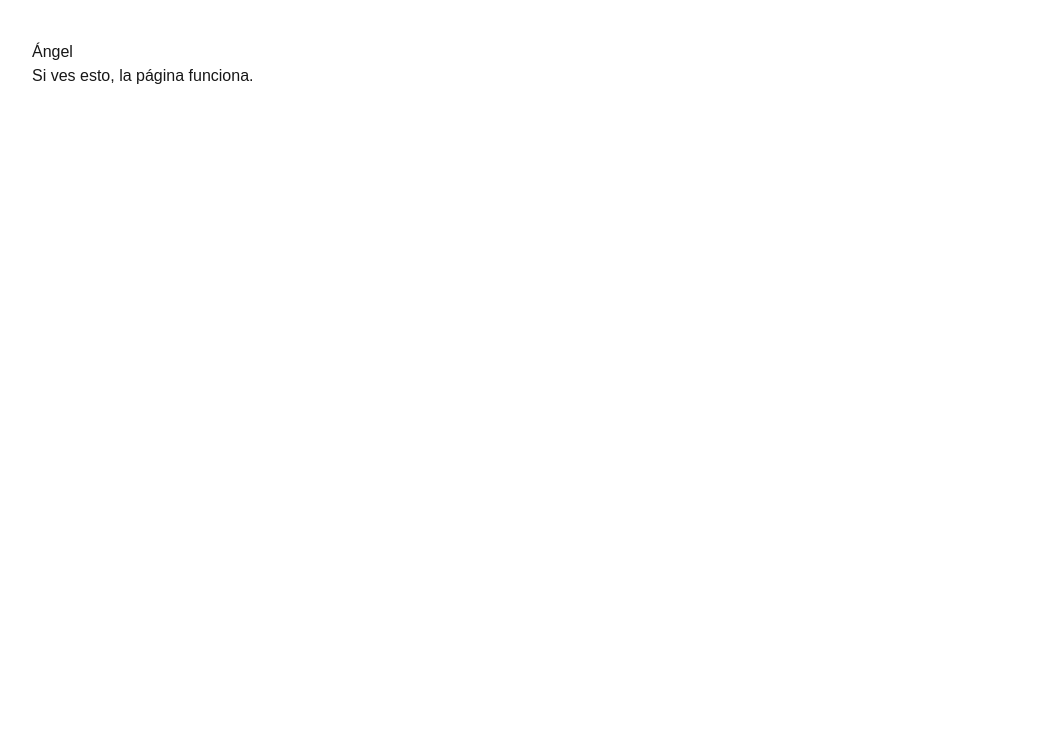
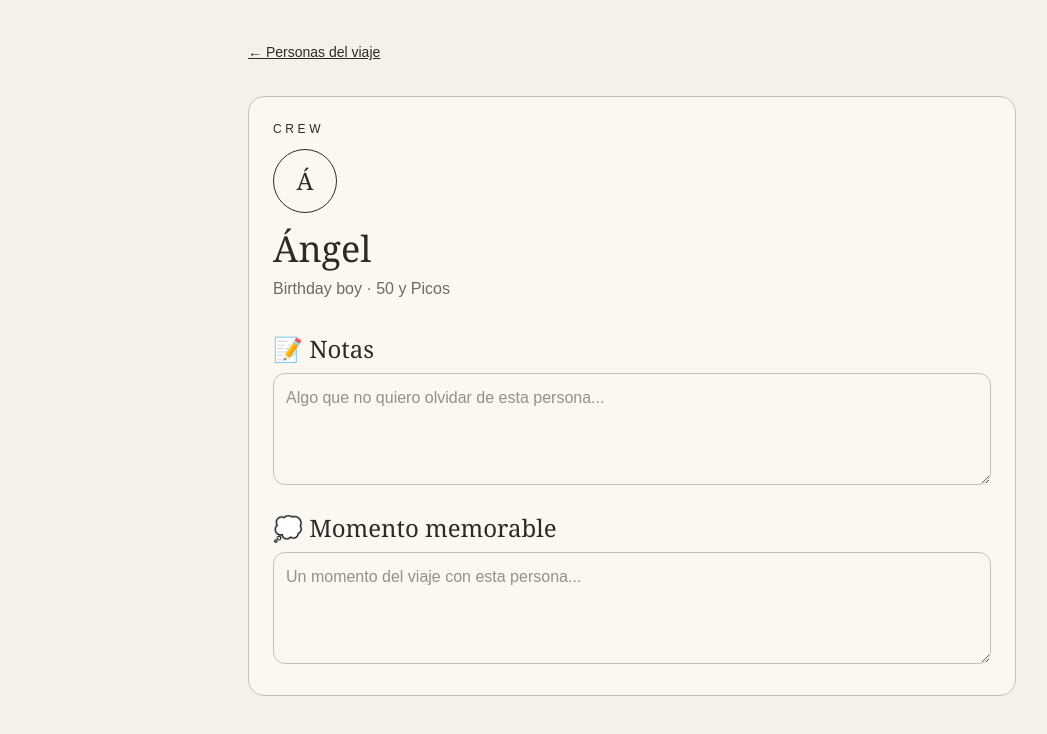
Before and after one commit to AngelMonoestereo/camino-journal, a Next.js app: page /trips/50-y-picos/people/angel in a window 1280 px wide. Shown: the top 734 px of the page, without its empty margins (8-1055 px from the left). Built offline with nearby package versions, Linux system fonts and the light colour scheme.

Commit message:
Add reusable people profiles and daily stats pages

```diff
--- a/app/trips/50-y-picos/people/angel/page.tsx
+++ b/app/trips/50-y-picos/people/angel/page.tsx
@@ -1,19 +1,11 @@
-// import PersonProfile from '@/components/trips/PersonProfile'
+import PersonProfile from '@/components/trips/PersonProfile'
 
-// export default function AngelPage() {
-//   return (
-//     <PersonProfile
-//       name="Ángel"
-//       subtitle="Birthday boy · 50 y Picos"
-//       backHref="/trips/50-y-picos/people"
-//     />
-//   )
-// }
 export default function AngelPage() {
   return (
-    <div style={{ padding: 40 }}>
-      <h1>Ángel</h1>
-      <p>Si ves esto, la página funciona.</p>
-    </div>
+    <PersonProfile
+      name="Ángel"
+      subtitle="Birthday boy · 50 y Picos"
+      backHref="/trips/50-y-picos/people"
+    />
   )
 }
```
